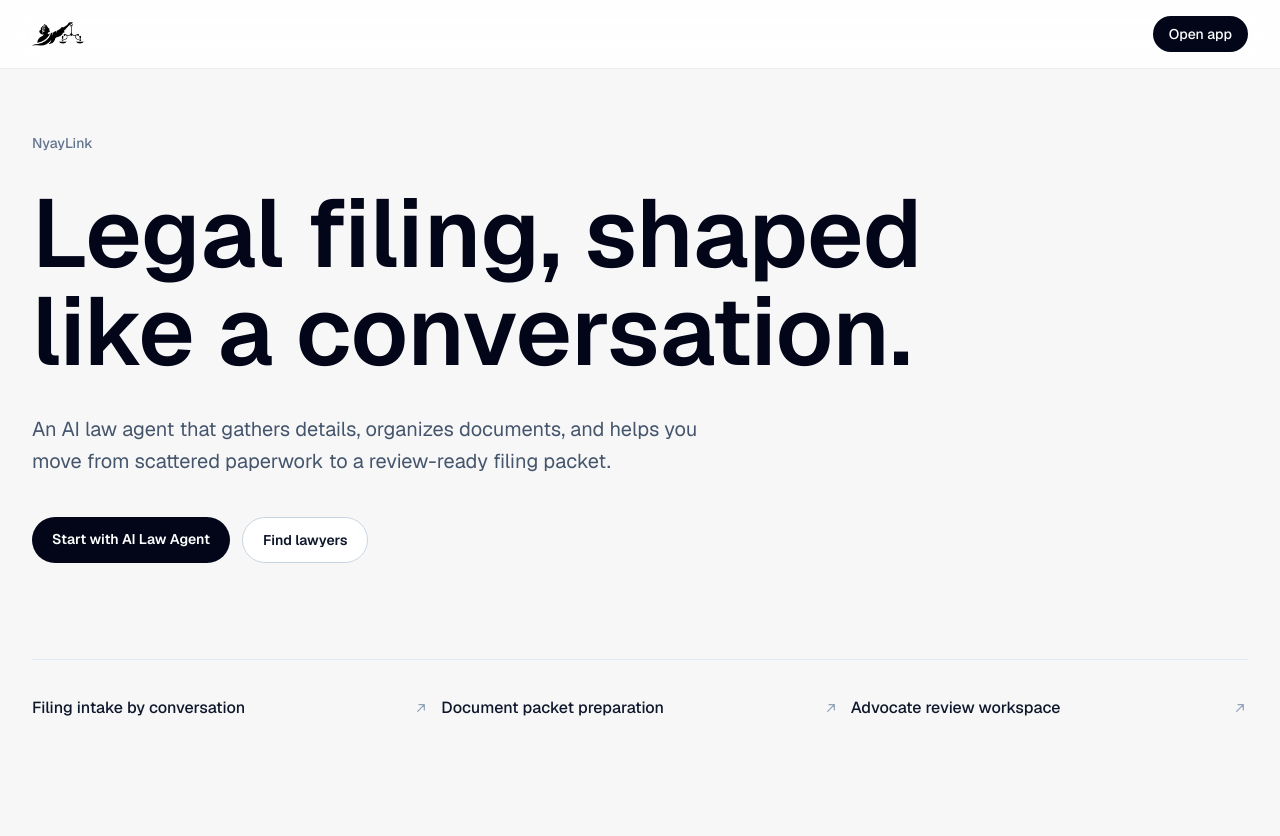
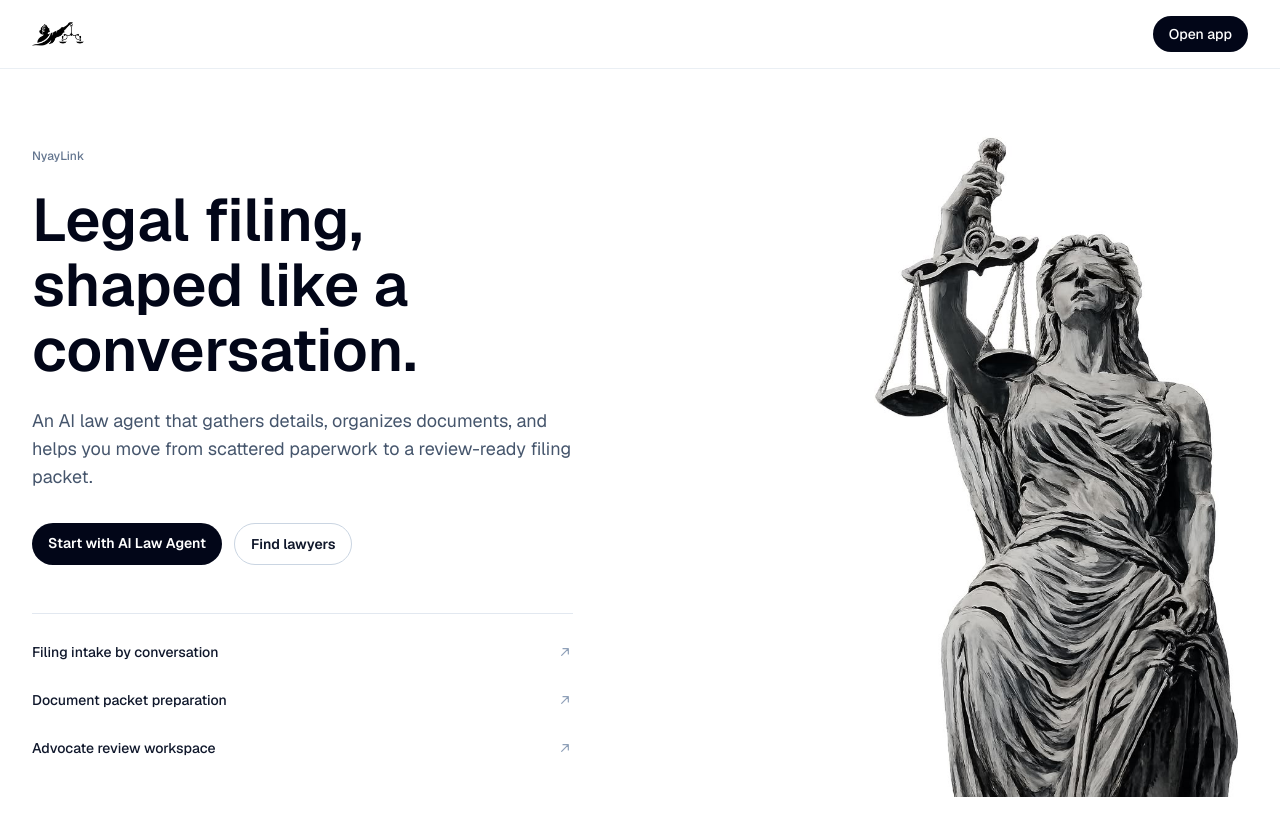
Before and after one commit to farzeenilyaszargar/Caseway, a Next.js app: page / in a window 1280 px wide. Shown: the top 836 px of the page. Before the commit the page ends 800 px from the top, so only its background shows below. Built offline with nearby package versions, Linux system fonts and the light colour scheme.

Commit message:
Refine homepage hero layout

```diff
--- a/app/page.tsx
+++ b/app/page.tsx
@@ -8,7 +8,7 @@ const capabilities = [
 
 export default function Home() {
   return (
-    <main className="min-h-screen bg-[#f7f7f8] text-slate-950">
+    <main className="min-h-screen bg-white text-slate-950">
       <header className="border-b border-slate-200/70 bg-white/88 backdrop-blur-xl">
         <div className="mx-auto flex max-w-7xl items-center justify-between px-4 py-4 sm:px-6 lg:px-8">
           <Link className="flex items-center" href="/" aria-label="NyayLink home">
@@ -27,40 +27,48 @@ export default function Home() {
         </div>
       </header>
 
-      <section className="mx-auto flex min-h-[calc(100vh-73px)] max-w-7xl flex-col justify-between px-4 py-12 sm:px-6 sm:py-16 lg:px-8">
-        <div className="max-w-5xl">
-          <p className="text-sm font-medium text-slate-500">NyayLink</p>
-          <h1 className="mt-8 max-w-4xl text-5xl font-semibold leading-[1.02] tracking-normal text-slate-950 sm:text-7xl lg:text-8xl">
+      <section className="mx-auto grid min-h-[calc(100vh-73px)] max-w-7xl items-center gap-10 px-4 py-10 sm:px-6 sm:py-12 lg:grid-cols-[0.92fr_1.08fr] lg:px-8">
+        <div className="max-w-2xl">
+          <p className="text-xs font-medium text-slate-500">NyayLink</p>
+          <h1 className="mt-6 max-w-2xl text-4xl font-semibold leading-[1.08] tracking-normal text-slate-950 sm:text-5xl lg:text-6xl">
             Legal filing, shaped like a conversation.
           </h1>
-          <p className="mt-8 max-w-2xl text-lg leading-8 text-slate-600 sm:text-xl">
+          <p className="mt-6 max-w-xl text-base leading-7 text-slate-600 sm:text-lg">
             An AI law agent that gathers details, organizes documents, and helps you move from scattered paperwork to a review-ready filing packet.
           </p>
-          <div className="mt-10 flex flex-wrap gap-3">
+          <div className="mt-8 flex flex-wrap gap-3">
             <Link
               href="/assistant"
-              className="rounded-full bg-slate-950 px-5 py-3 text-sm font-semibold text-white transition hover:bg-slate-800"
+              className="rounded-full bg-slate-950 px-4 py-2.5 text-sm font-semibold text-white transition hover:bg-slate-800"
             >
               Start with AI Law Agent
             </Link>
             <Link
               href="/assistant"
-              className="rounded-full border border-slate-300 bg-white px-5 py-3 text-sm font-semibold text-slate-900 transition hover:border-slate-400 hover:bg-slate-50"
+              className="rounded-full border border-slate-300 bg-white px-4 py-2.5 text-sm font-semibold text-slate-900 transition hover:border-slate-400 hover:bg-slate-50"
             >
               Find lawyers
             </Link>
           </div>
+
+          <div className="mt-12 grid gap-3 border-t border-slate-200 pt-5">
+            {capabilities.map((item) => (
+              <div key={item} className="flex items-center justify-between gap-4 py-2">
+                <p className="text-sm font-medium text-slate-900">{item}</p>
+                <svg aria-hidden="true" viewBox="0 0 24 24" className="h-4 w-4 shrink-0 text-slate-400" fill="none" stroke="currentColor" strokeWidth="1.8">
+                  <path d="M7 17 17 7M9 7h8v8" strokeLinecap="round" strokeLinejoin="round" />
+                </svg>
+              </div>
+            ))}
+          </div>
         </div>
 
-        <div className="mt-16 grid gap-3 border-t border-slate-200 pt-6 md:grid-cols-3">
-          {capabilities.map((item) => (
-            <div key={item} className="flex items-center justify-between gap-4 py-3">
-              <p className="text-base font-medium text-slate-900">{item}</p>
-              <svg aria-hidden="true" viewBox="0 0 24 24" className="h-4 w-4 shrink-0 text-slate-400" fill="none" stroke="currentColor" strokeWidth="1.8">
-                <path d="M7 17 17 7M9 7h8v8" strokeLinecap="round" strokeLinejoin="round" />
-              </svg>
-            </div>
-          ))}
+        <div className="relative hidden min-h-[520px] justify-end overflow-hidden lg:flex">
+          <div
+            aria-hidden="true"
+            className="h-[calc(100vh-120px)] max-h-[760px] min-h-[520px] w-full bg-contain bg-right-bottom bg-no-repeat"
+            style={{ backgroundImage: "url('/lady-justice-hero.png')" }}
+          />
         </div>
       </section>
     </main>
```
Also changed, not shown: public/lady-justice-hero.png (added).
